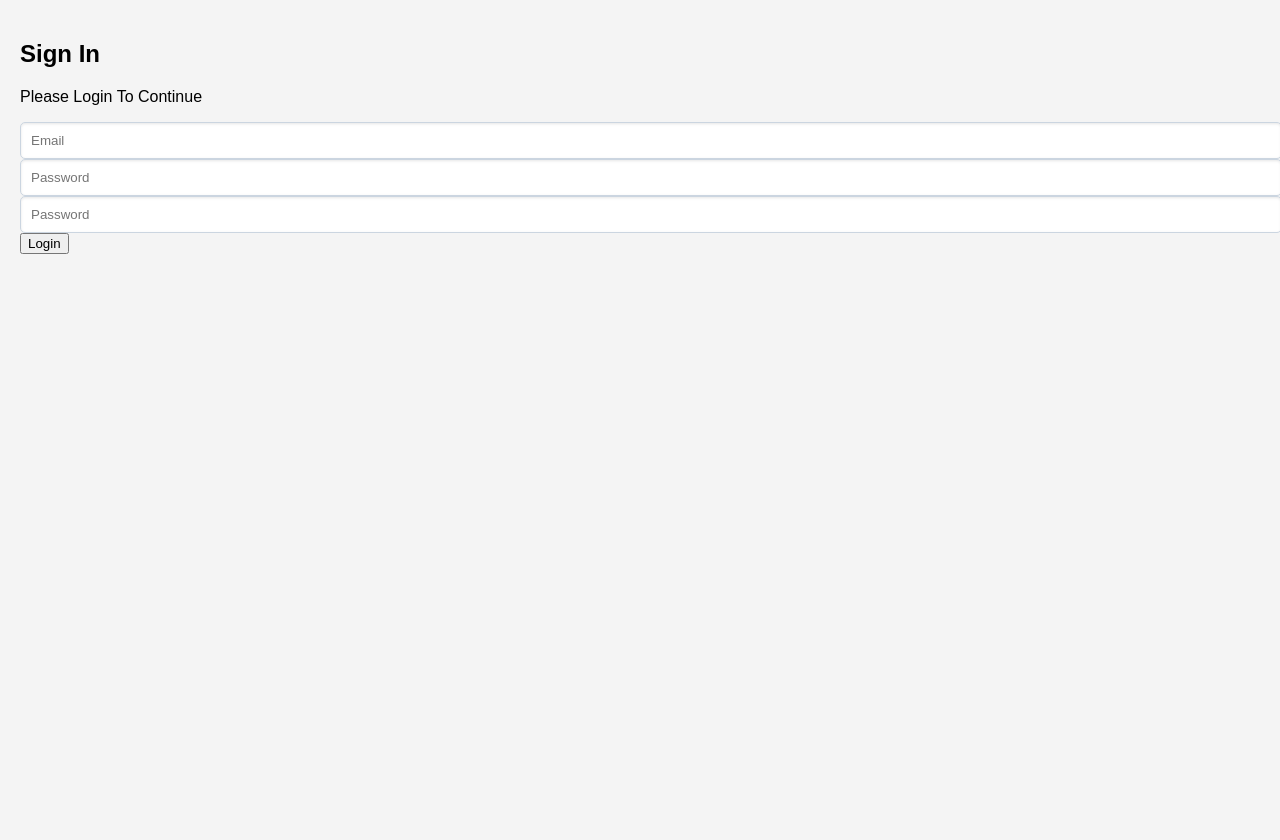
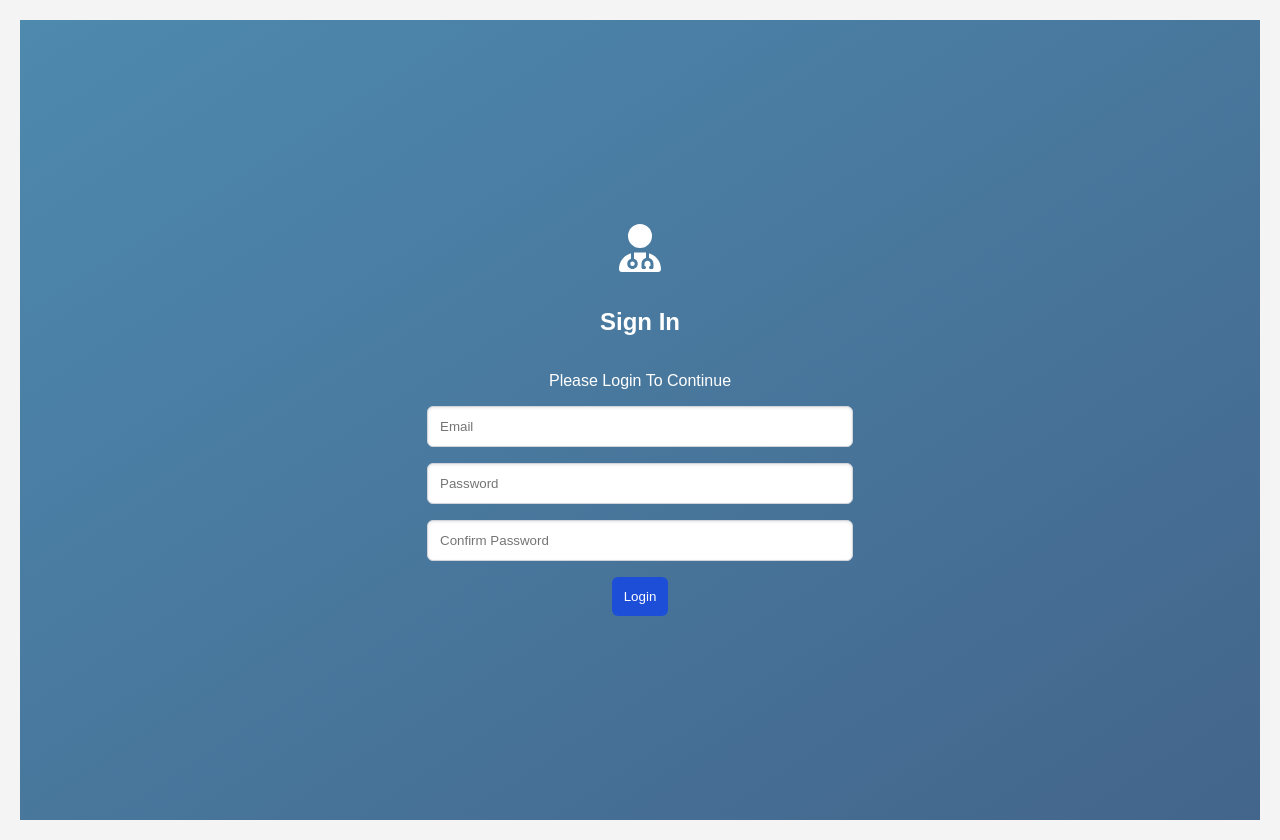
Before and after one commit to Pranav-2608/jayadeva, a React (Create React App) app in the folder doctor/: page / in a window 1280 px wide. Before the commit the page ends 800 px from the top, so only its background shows below. Built offline with nearby package versions, Linux system fonts and the light colour scheme.

Commit message:
login form update

```diff
--- a/doctor/package.json
+++ b/doctor/package.json
@@ -3,6 +3,9 @@
   "version": "0.1.0",
   "private": true,
   "dependencies": {
+    "@fortawesome/fontawesome-svg-core": "^6.5.2",
+    "@fortawesome/free-solid-svg-icons": "^6.5.2",
+    "@fortawesome/react-fontawesome": "^0.2.2",
     "@testing-library/jest-dom": "^5.17.0",
     "@testing-library/react": "^13.4.0",
     "@testing-library/user-event": "^13.5.0",
@@ -16,6 +19,8 @@
     "react-icons": "^5.2.1",
     "react-router-dom": "^6.23.1",
     "react-scripts": "5.0.1",
+    "react-toastify": "^10.0.5",
+    "toastify": "^2.0.1",
     "web-vitals": "^2.1.4"
   },
   "scripts": {
--- a/doctor/src/components/Login.jsx
+++ b/doctor/src/components/Login.jsx
@@ -1,14 +1,15 @@
-// components/Login.js
 import React, { useState } from 'react';
 import axios from 'axios';
 import { toast, ToastContainer } from 'react-toastify';
 import { useNavigate } from 'react-router-dom';
+import { FontAwesomeIcon } from '@fortawesome/react-fontawesome';
+import { faUserMd } from '@fortawesome/free-solid-svg-icons';
 import 'react-toastify/dist/ReactToastify.css';
 
 const Login = () => {
   const [email, setEmail] = useState('');
   const [password, setPassword] = useState('');
-  const[confirmPassword,setConfirmPassword] = useState('');
+  const [confirmPassword, setConfirmPassword] = useState('');
   const navigate = useNavigate();
 
   const handleLogin = async (e) => {
@@ -16,7 +17,7 @@ const Login = () => {
     try {
       const response = await axios.post(
         'http://localhost:4000/api/v1/user/login',
-        { email, password, confirmPassword, role:"Doctor" },
+        { email, password, confirmPassword, role: "Doctor" },
         {
           headers: { 'Content-Type': 'application/json' },
         }
@@ -35,17 +36,19 @@ const Login = () => {
   };
 
   return (
-    <div className="container form-component login-form">
+    <div style={{ display: 'flex', flexDirection: 'column', alignItems: 'center', justifyContent: 'center', minHeight: '100vh', backgroundColor: '#f0f4f8', backgroundImage: 'linear-gradient(to bottom right, #4e89ae, #43658b)' }}>
       <ToastContainer />
-      <h2>Sign In</h2>
-      <p>Please Login To Continue</p>
-      <form onSubmit={handleLogin}>
+      <FontAwesomeIcon icon={faUserMd} style={{ fontSize: '3rem', marginBottom: '1rem', color: '#ffffff' }} />
+      <h2 style={{ color: '#ffffff' }}>Sign In</h2>
+      <p style={{ color: '#ffffff' }}>Please Login To Continue</p>
+      <form onSubmit={handleLogin} style={{ width: '100%', maxWidth: '400px', display: 'flex', flexDirection: 'column', alignItems: 'center' }}>
         <input
           type="email"
           placeholder="Email"
           value={email}
           onChange={(e) => setEmail(e.target.value)}
           required
+          style={{ width: '100%', padding: '0.75rem', marginBottom: '1rem', border: '1px solid #d1d5db', borderRadius: '0.375rem', transition: 'border-color 0.3s' }}
         />
         <input
           type="password"
@@ -53,16 +56,18 @@ const Login = () => {
           value={password}
           onChange={(e) => setPassword(e.target.value)}
           required
+          style={{ width: '100%', padding: '0.75rem', marginBottom: '1rem', border: '1px solid #d1d5db', borderRadius: '0.375rem', transition: 'border-color 0.3s' }}
         />
         <input
           type="password"
-          placeholder="Password"
+          placeholder="Confirm Password"
           value={confirmPassword}
           onChange={(e) => setConfirmPassword(e.target.value)}
           required
+          style={{ width: '100%', padding: '0.75rem', marginBottom: '1rem', border: '1px solid #d1d5db', borderRadius: '0.375rem', transition: 'border-color 0.3s' }}
         />
-        <div style={{ justifyContent: 'center', alignItems: 'center' }}>
-          <button type="submit">Login</button>
+        <div style={{ display: 'flex', justifyContent: 'center', alignItems: 'center' }}>
+          <button type="submit" style={{ backgroundColor: '#1d4ed8', color: '#ffffff', padding: '0.75rem', border: 'none', borderRadius: '0.375rem', cursor: 'pointer', transition: 'background-color 0.3s', width: '100%' }}>Login</button>
         </div>
       </form>
     </div>
```
Also changed, not shown: doctor/tailwind.config.js (added, +8 -0 lines), 1 other file (tests, documents, lock files or other folders).
